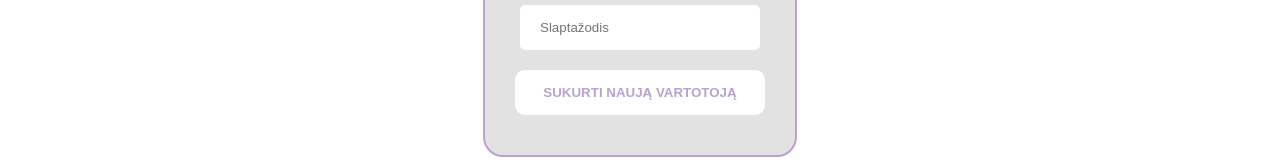
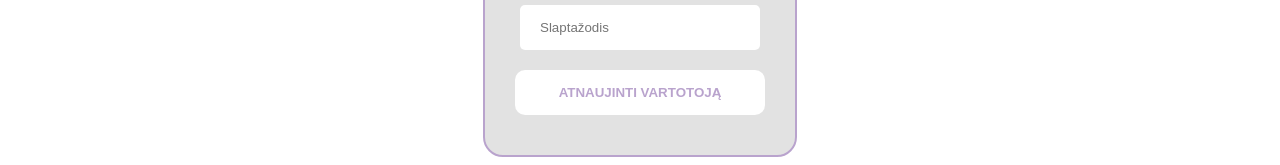
Before and after one commit to nebylica/egzaminas, a React (Create React App) app: page /updateUser in a window 1280 px wide. Shown: the part 392-557 px from the top of the page. Built offline with nearby package versions, Linux system fonts and the light colour scheme; no server answers.

Commit message:
9 commit

```diff
--- a/src/pages/CreateUser.js
+++ b/src/pages/CreateUser.js
@@ -61,7 +61,7 @@ function CreateUser({setUsers}) {
                         password.current.value = null
                         setErrorMsg('')
                         history.push("/");
-                    }, 500)
+                    }, 700)
                 }
             })
         } else {
--- a/src/pages/UpdateUser.js
+++ b/src/pages/UpdateUser.js
@@ -35,7 +35,7 @@ function UpdateUser({updateUser, setUsers}) {
                     setPassword('')
                     setErrorMsg('')
                     history.push("/");
-                }, 500)
+                }, 700)
             }
         })
     }
@@ -49,7 +49,7 @@ function UpdateUser({updateUser, setUsers}) {
             <input type="email" placeholder="El. paštas" value={email} onChange={(e) => setEmail(e.target.value)}/>
             <input type="password" placeholder="Slaptažodis" value={password} onChange={(e) => setPassword(e.target.value)}/>
             <small style={{color: "darkred"}}>{errorMsg}</small>
-            <button type='submit' onClick={updateUserData}>SUKURTI NAUJĄ VARTOTOJĄ</button>
+            <button type='submit' onClick={updateUserData}>ATNAUJINTI VARTOTOJĄ</button>
         </div>
     );
 }
```
